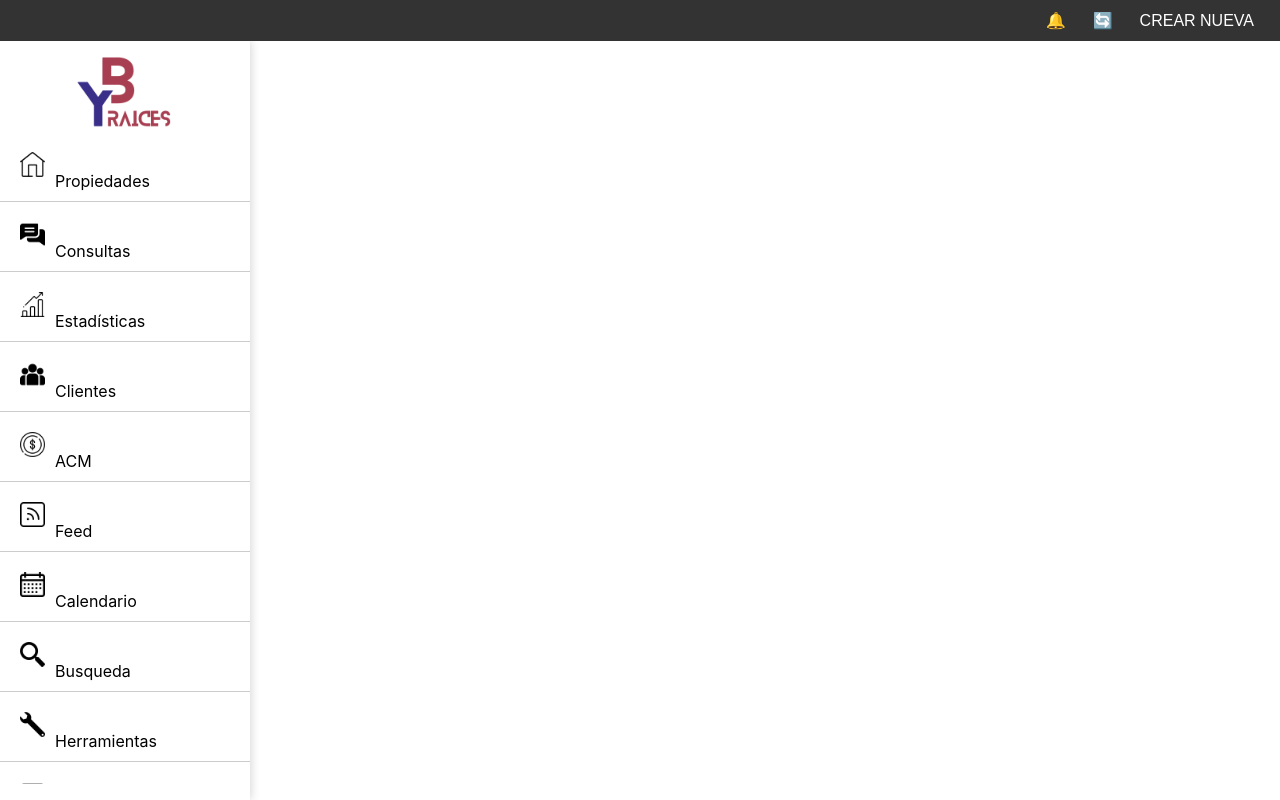
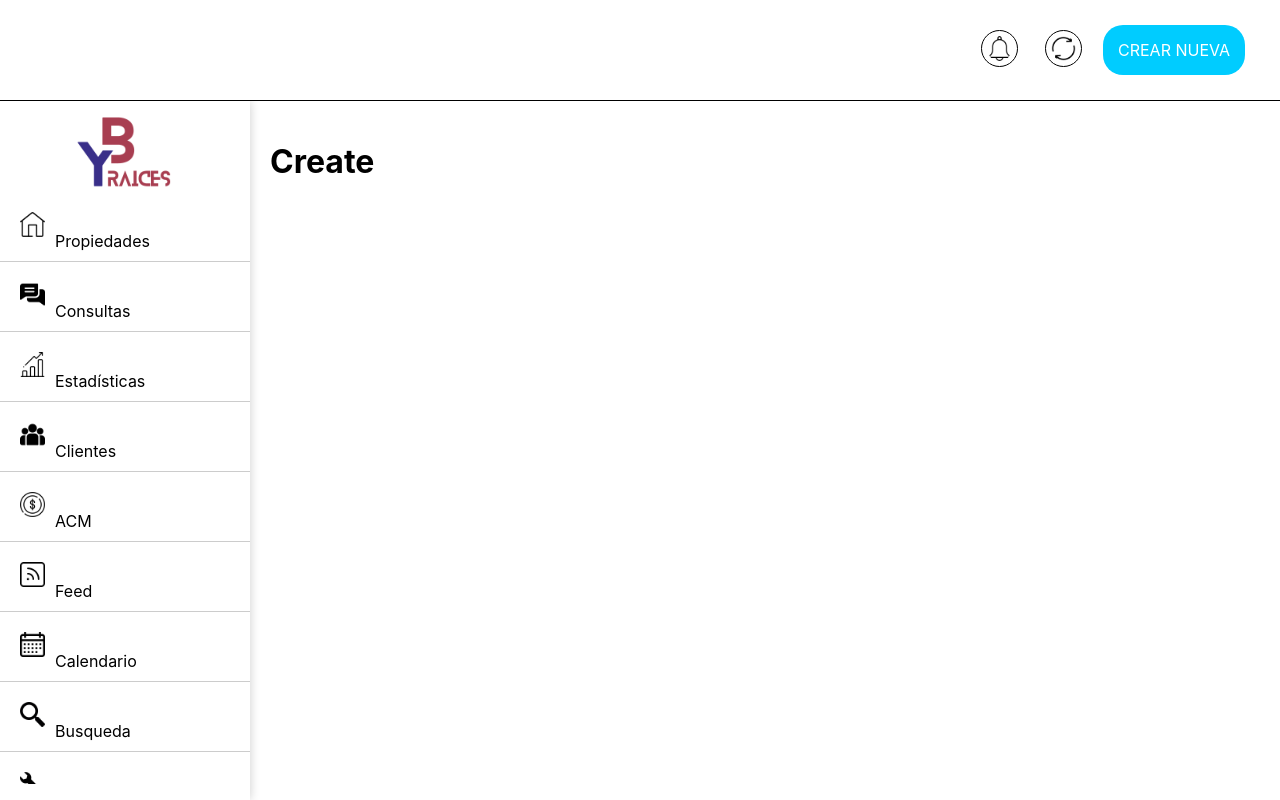
Before and after one commit to agustinrosa22/redbyraices, a React (Create React App) app: page /create in a window 1280 px wide. Built offline with nearby package versions, Linux system fonts and the light colour scheme.

Commit message:
navbar css

```diff
--- a/src/App.js
+++ b/src/App.js
@@ -8,6 +8,7 @@ import { Routes, Route, useLocation } from 'react-router-dom';
 import Home from './Views/Home/Home';
 import NavBar from './Components/NavBar/NavBar';
 import Sidebar from './Components/SideBar/SideBar';
+import CreateProperty from './Views/CreateProperty/CreateProperty';
 
 function App() {
   const location = useLocation();
@@ -32,6 +33,7 @@ function App() {
           <Routes>
             <Route path='/' element={<Login />} />
             <Route path='/home' element={<Home />} />
+            <Route path='/create' element={<CreateProperty />} />
           </Routes>
         </div>
       </div>
--- a/src/Components/NavBar/NavBar.jsx
+++ b/src/Components/NavBar/NavBar.jsx
@@ -1,19 +1,26 @@
 // NavBar.jsx
 import React from 'react';
+import { Link } from 'react-router-dom';
 import style from './NavBar.module.css';
+import campaign from '../../Assets/campana.png'
+import refresh from '../../Assets/recargar.png'
 
 const NavBar = () => {
+  const handleRefresh = () => {
+    window.location.reload(); // Recarga la página
+  };
+
   return (
     <div className={style.navbar}>
       <button className={style.notificationButton}>
-        <span className={style.icon}>🔔</span> {/* Icono de campana */}
+        <img className={style.icon} src={campaign} alt="" />
       </button>
-      <button className={style.refreshButton}>
-        <span className={style.icon}>🔄</span> {/* Icono de refresh */}
+      <button className={style.refreshButton} onClick={handleRefresh}>
+        <img className={style.icon} src={refresh} alt="" />
       </button>
-      <button className={style.createButton}>
+      <Link to="/create" className={style.createButton}>
         CREAR NUEVA {/* Texto del botón */}
-      </button>
+      </Link>
     </div>
   );
 };
--- a/src/Components/NavBar/NavBar.module.css
+++ b/src/Components/NavBar/NavBar.module.css
@@ -3,19 +3,35 @@
     display: flex;
     justify-content: flex-end;
     align-items: center;
-    padding: 10px;
-    background-color: #333;
+    padding: 25px;
+    background-color: #ffffff;
+    border-bottom: 1px solid black;
   }
 
-  .notificationButton,
-  .refreshButton,
-  .createButton {
+  .notificationButton{
     background-color: transparent;
     border: none;
-    color: white;
     cursor: pointer;
     font-size: 16px;
     margin-right: 10px;
+  }
+  .refreshButton{
+    background-color: transparent;
+    border: none;
+    cursor: pointer;
+    font-size: 16px;
+    margin-right: 10px;
+  }
+  .createButton {
+    padding: 15px;
+    background-color: rgb(0, 204, 255);
+    border: none;
+    border-radius: 20px;
+    color: rgb(255, 255, 255);
+    cursor: pointer;
+    font-size: 16px;
+    margin-right: 10px;
+    text-decoration: none;
   }
 
   .notificationButton:hover,
@@ -25,5 +41,9 @@
   }
 
   .icon {
+    padding: 5px;
+    width: 25px;
     margin-right: 5px;
+    border-radius: 50%; /* Hace que el borde sea redondeado para que la imagen se vea como un círculo */
+  border: 1px solid black; /* Agrega un borde alrededor de la imagen */
   }
--- /dev/null
+++ b/src/Views/CreateProperty/CreateProperty.jsx
@@ -0,0 +1,11 @@
+import React from "react";
+
+const CreateProperty = ()=>{
+    return(
+        <div>
+            <h1>Create</h1>
+        </div>
+    );
+};
+
+export default CreateProperty;
```
Also changed, not shown: src/Assets/campana.png (added), src/Assets/recargar.png (added), src/Views/CreateProperty/CreateProperty.module.css (added).
